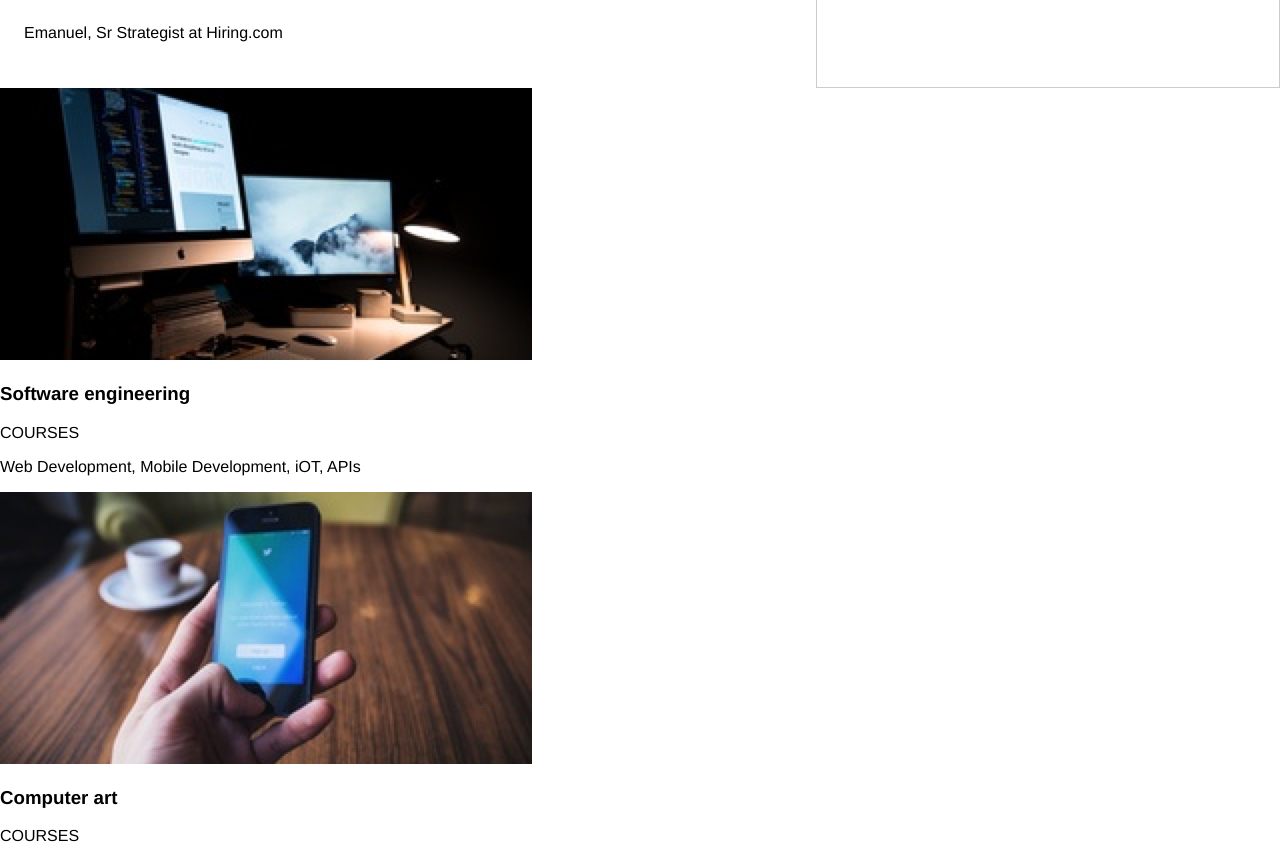
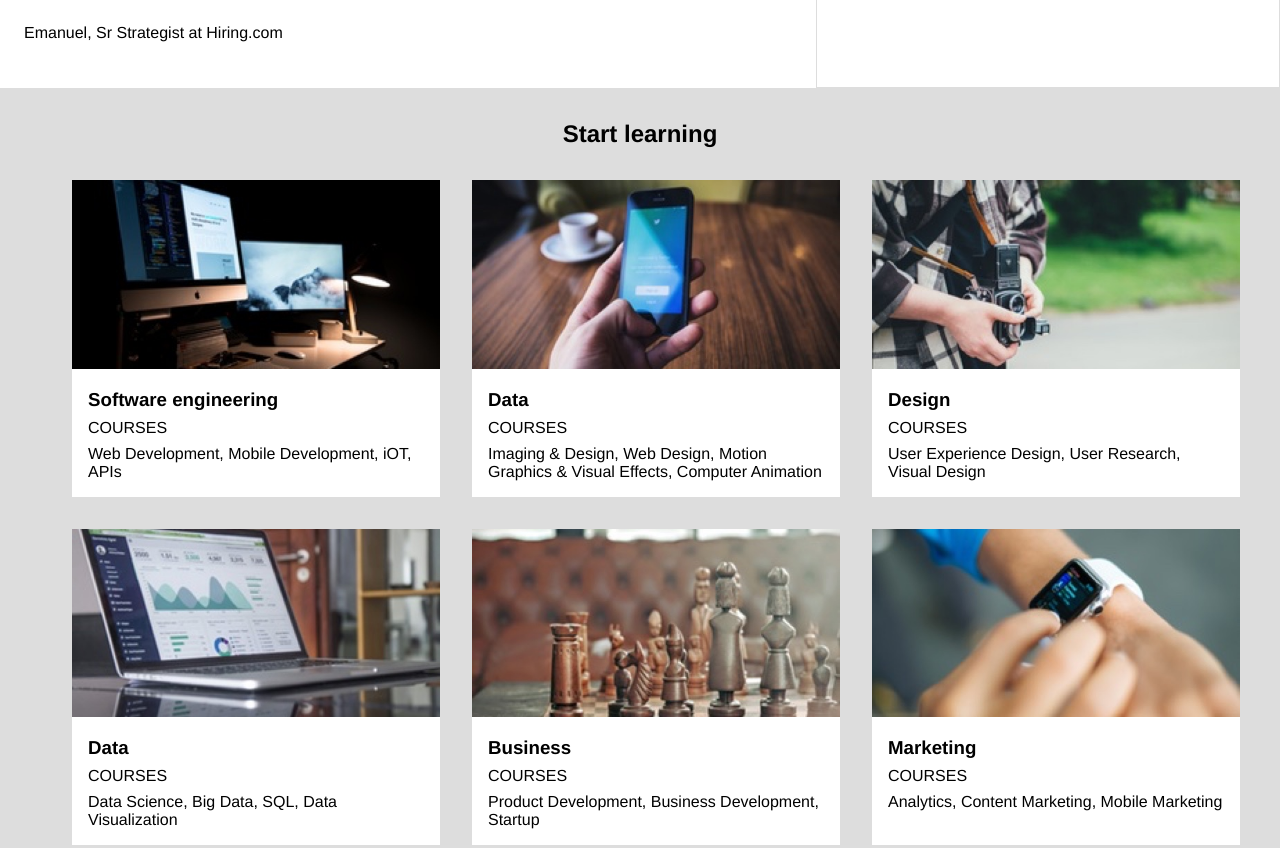
Before and after one commit to nicolas-trujillo/Colmar-Academy, a plain HTML site: page index.html in a window 1280 px wide. Shown: the part 1317-2165 px from the top of the page. Drawn offline with Linux system fonts and the light colour scheme.

Commit message:
Style courses for desktop

```diff
--- a/index.html
+++ b/index.html
@@ -80,6 +80,7 @@
             </div>
         </section>
         <section id="courses">
+            <h2>Start learning</h2>
             <div class="row-1">
                 <div class="container">
                     <div class="image-container desktop">
@@ -91,11 +92,11 @@
                         <p>Web Development, Mobile Development, iOT, APIs</p>
                     </div>
                 </div>
-                <div class="container">
+                <div class="container middle">
                     <div class="image-container desktop">
                         <img src="resources/media/images/course-computer-art.jpg">
                     </div>
-                    <h3>Computer art</h3>
+                    <h3>Data</h3>
                     <div class="text-container desktop">
                         <p>COURSES</p>
                         <p>Imaging & Design, Web Design, Motion Graphics & Visual Effects, Computer Animation</p>
@@ -123,7 +124,7 @@
                         <p>Data Science, Big Data, SQL, Data Visualization</p>
                     </div>
                 </div>
-                <div class="container">
+                <div class="container middle">
                     <div class="image-container desktop">
                         <img src="resources/media/images/course-business.jpg">
                     </div>
--- a/resources/css/style.css
+++ b/resources/css/style.css
@@ -78,7 +78,7 @@ header .desktop p {
     left: 0;
     margin-top: 64px;
     width: 100%;
-    background-color: #CCC;
+    background-color: #DDD;
     display: flex;
     align-items: center;
 }
@@ -158,16 +158,16 @@ header .desktop p {
 #featured .small-containers {
     max-width: 40%;
     padding-top: 16px;
-    border: 1px solid #CCC;
+    border: 1px solid #DDD;
 }
 
 #featured .small-container {
     display: flex;
-    border: 1px solid #CCC;
+    border: 1px solid #DDD;
 }
 
 #featured .small-container.shaded {
-    background-color: #CCC;
+    background-color: #DDD;
 }
 
 #featured .small-container .image-container {
@@ -246,3 +246,50 @@ header .desktop p {
         margin-left: 32px;
     }
 }
+
+/* Courses */
+
+#courses {
+    background-color: #DDD
+}
+
+#courses h2 {
+    text-align: center;
+    margin: 0;
+    padding: 32px;
+}
+
+
+#courses .image-container img {
+    max-width: 100%;
+}
+
+#courses .row-1, #courses .row-2 {
+    display: flex;
+    padding: 0 40px 32px 72px;
+}
+
+#courses .container {
+    flex-flow: 1 1 10px;
+    width: 33%;
+    max-width: 40%;
+    background-color: #FFF;
+}
+
+#courses .container.middle {
+    margin: 0 32px;
+}
+
+#courses h3 {
+    margin: 0;
+    padding: 16px 16px 8px;
+}
+
+#courses .text-container{
+    padding: 0 16px 8px;
+}
+
+#courses .text-container p {
+    margin: 0;
+    padding-bottom: 8px;
+}
```
